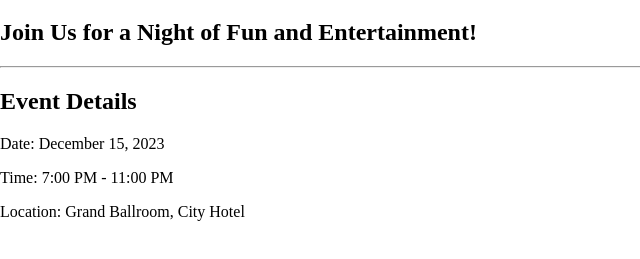
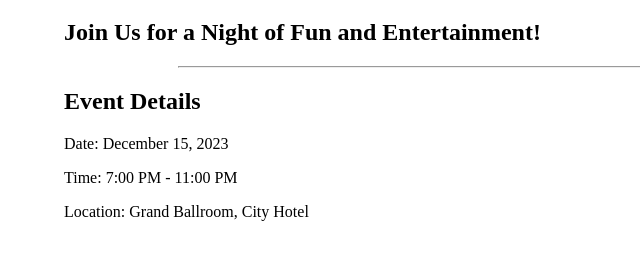
Before and after one commit to manup-tm/Learning-with-Adam-Uncle, a plain HTML site: page CSS/Event Flyer Page/index.html in a window 1280 px wide. Shown: the part 415-674 px from the top of the page, without its empty margins (0-640 px from the left). Drawn offline with Linux system fonts and the light colour scheme.

Commit message:
style: Adjust body height and standardize content width

```diff
--- a/CSS/Event Flyer Page/styles.css
+++ b/CSS/Event Flyer Page/styles.css
@@ -1,5 +1,11 @@
 body {
-    padding: 50px 0;
-    margin: 0 auto;
+  padding: 50px 0;
+  margin: 0 auto;
+  width: 90vw;
+  min-height: calc(100vh - 100px);
+}
 
+hr,
+section {
+  width: 80%;
 }
```
